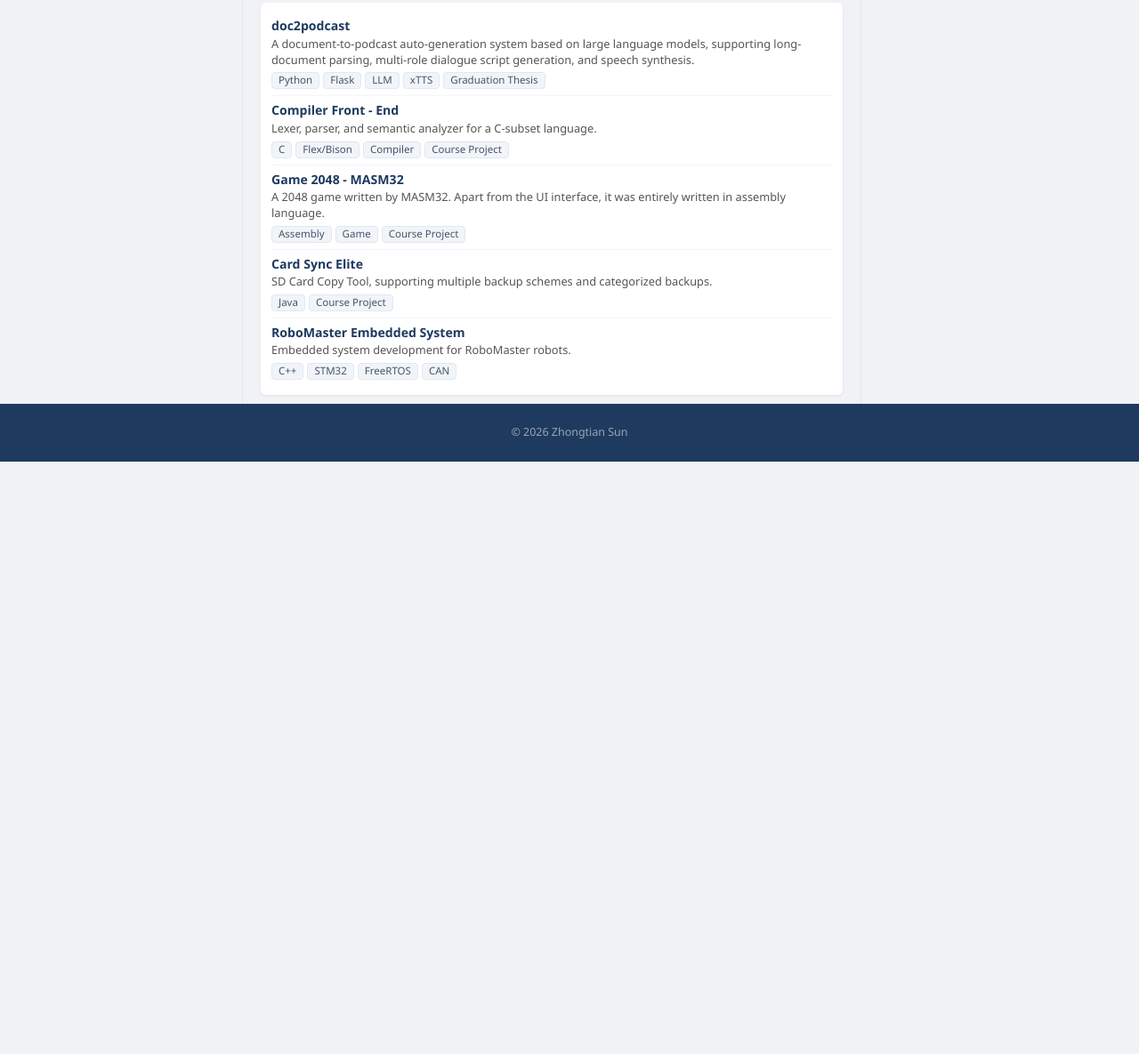
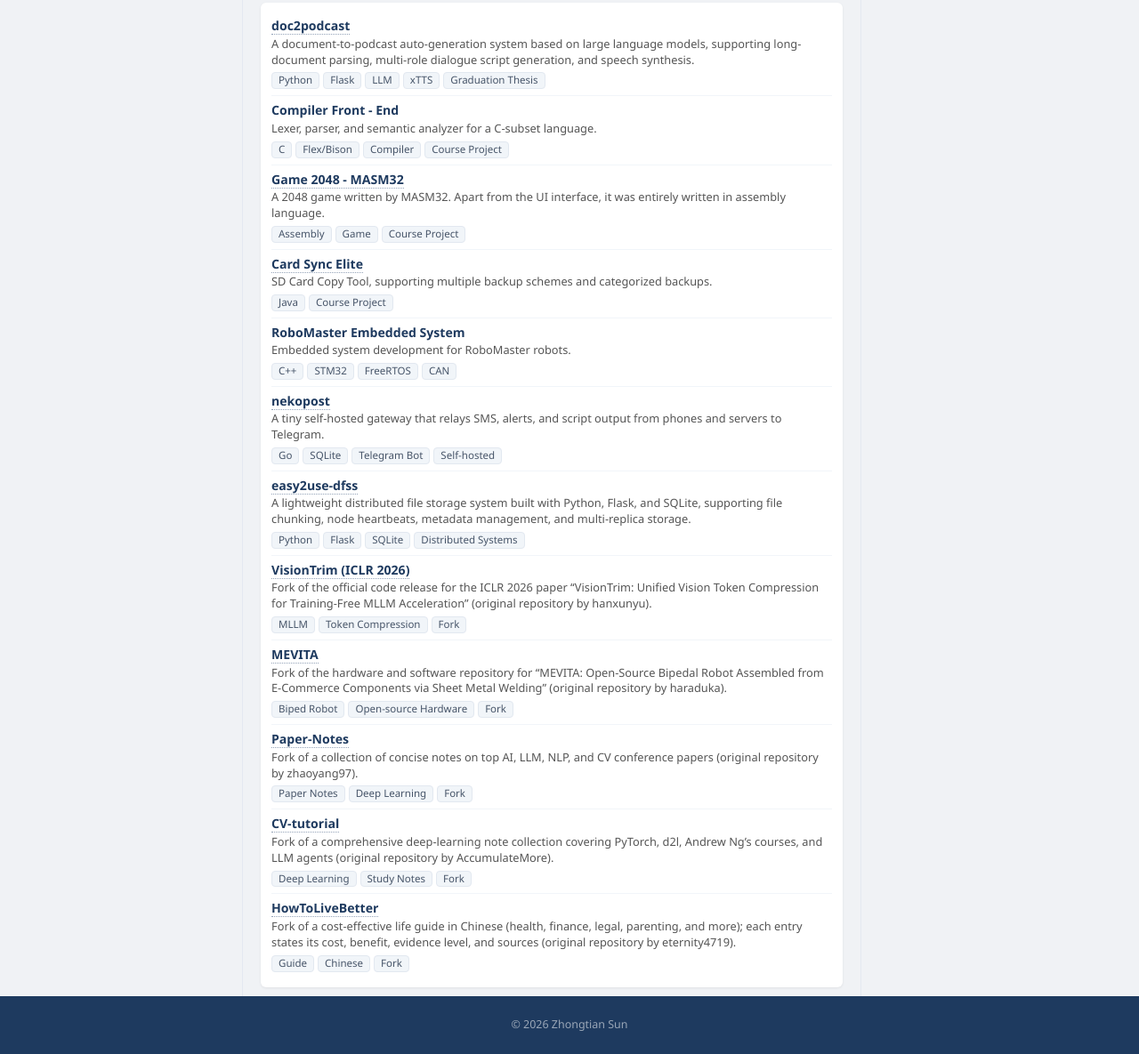
Before and after one commit to imdrinkcat/imdrinkcat.github.io, a plain HTML site: page index.html in a window 1280 px wide. Shown: the part 947-2132 px from the top of the page at 89% size. Before the commit the page ends 1466 px from the top, so only its background shows below. Drawn offline with Linux system fonts and the light colour scheme.

Commit message:
Link existing projects to GitHub repos and add public repos
Co-Authored-By: Claude Sonnet 5.5 <noreply@anthropic.com>

```diff
--- a/index.html
+++ b/index.html
@@ -138,7 +138,7 @@
             <div class="card">
                 <ul class="proj-list">
                     <li>
-                        <div class="proj-name">doc2podcast</div>
+                        <div class="proj-name"><a class="proj-link" href="https://github.com/imdrinkcat/doc2podcast" target="_blank" rel="noopener noreferrer">doc2podcast</a></div>
                         <div class="proj-desc">A document-to-podcast auto-generation system based on large language models, supporting long-document parsing, multi-role dialogue script generation, and speech synthesis.</div>
                         <div class="proj-tags">
                             <span class="ptag">Python</span>
@@ -161,7 +161,7 @@
                     </li>
 
                     <li>
-                        <div class="proj-name">Game 2048 - MASM32</div>
+                        <div class="proj-name"><a class="proj-link" href="https://github.com/imdrinkcat/game2048-masm32" target="_blank" rel="noopener noreferrer">Game 2048 - MASM32</a></div>
                         <div class="proj-desc">
                             A 2048 game written by MASM32. Apart from the UI interface, it was entirely written in assembly language.
                         </div>
@@ -173,7 +173,7 @@
                     </li>
 
                     <li>
-                        <div class="proj-name">Card Sync Elite</div>
+                        <div class="proj-name"><a class="proj-link" href="https://github.com/imdrinkcat/CardSyncElite" target="_blank" rel="noopener noreferrer">Card Sync Elite</a></div>
                         <div class="proj-desc">
                             SD Card Copy Tool, supporting multiple backup schemes and categorized backups.
                         </div>
@@ -193,6 +193,78 @@
                             <span class="ptag">STM32</span>
                             <span class="ptag">FreeRTOS</span>
                             <span class="ptag">CAN</span>
+                        </div>
+                    </li>
+
+                    <li>
+                        <div class="proj-name"><a class="proj-link" href="https://github.com/imdrinkcat/nekopost" target="_blank" rel="noopener noreferrer">nekopost</a></div>
+                        <div class="proj-desc">A tiny self-hosted gateway that relays SMS, alerts, and script output from phones and servers to Telegram.</div>
+                        <div class="proj-tags">
+                            <span class="ptag">Go</span>
+                            <span class="ptag">SQLite</span>
+                            <span class="ptag">Telegram Bot</span>
+                            <span class="ptag">Self-hosted</span>
+                        </div>
+                    </li>
+
+                    <li>
+                        <div class="proj-name"><a class="proj-link" href="https://github.com/imdrinkcat/easy2use-dfss" target="_blank" rel="noopener noreferrer">easy2use-dfss</a></div>
+                        <div class="proj-desc">A lightweight distributed file storage system built with Python, Flask, and SQLite, supporting file chunking, node heartbeats, metadata management, and multi-replica storage.</div>
+                        <div class="proj-tags">
+                            <span class="ptag">Python</span>
+                            <span class="ptag">Flask</span>
+                            <span class="ptag">SQLite</span>
+                            <span class="ptag">Distributed Systems</span>
+                        </div>
+                    </li>
+
+                    <li>
+                        <div class="proj-name"><a class="proj-link" href="https://github.com/imdrinkcat/VisionTrim" target="_blank" rel="noopener noreferrer">VisionTrim (ICLR 2026)</a></div>
+                        <div class="proj-desc">Fork of the official code release for the ICLR 2026 paper &ldquo;VisionTrim: Unified Vision Token Compression for Training-Free MLLM Acceleration&rdquo; (original repository by hanxunyu).</div>
+                        <div class="proj-tags">
+                            <span class="ptag">MLLM</span>
+                            <span class="ptag">Token Compression</span>
+                            <span class="ptag">Fork</span>
+                        </div>
+                    </li>
+
+                    <li>
+                        <div class="proj-name"><a class="proj-link" href="https://github.com/imdrinkcat/mevita" target="_blank" rel="noopener noreferrer">MEVITA</a></div>
+                        <div class="proj-desc">Fork of the hardware and software repository for &ldquo;MEVITA: Open-Source Bipedal Robot Assembled from E-Commerce Components via Sheet Metal Welding&rdquo; (original repository by haraduka).</div>
+                        <div class="proj-tags">
+                            <span class="ptag">Biped Robot</span>
+                            <span class="ptag">Open-source Hardware</span>
+                            <span class="ptag">Fork</span>
+                        </div>
+                    </li>
+
+                    <li>
+                        <div class="proj-name"><a class="proj-link" href="https://github.com/imdrinkcat/Paper-Notes" target="_blank" rel="noopener noreferrer">Paper-Notes</a></div>
+                        <div class="proj-desc">Fork of a collection of concise notes on top AI, LLM, NLP, and CV conference papers (original repository by zhaoyang97).</div>
+                        <div class="proj-tags">
+                            <span class="ptag">Paper Notes</span>
+                            <span class="ptag">Deep Learning</span>
+                            <span class="ptag">Fork</span>
+                        </div>
+                    </li>
+
+                    <li>
+                        <div class="proj-name"><a class="proj-link" href="https://github.com/imdrinkcat/CV-tutorial" target="_blank" rel="noopener noreferrer">CV-tutorial</a></div>
+                        <div class="proj-desc">Fork of a comprehensive deep-learning note collection covering PyTorch, d2l, Andrew Ng&rsquo;s courses, and LLM agents (original repository by AccumulateMore).</div>
+                        <div class="proj-tags">
+                            <span class="ptag">Deep Learning</span>
+                            <span class="ptag">Study Notes</span>
+                            <span class="ptag">Fork</span>
+                        </div>
+                    </li>
+
+                    <li>
+                        <div class="proj-name"><a class="proj-link" href="https://github.com/imdrinkcat/HowToLiveBetter" target="_blank" rel="noopener noreferrer">HowToLiveBetter</a></div>
+                        <div class="proj-desc">Fork of a cost-effective life guide in Chinese (health, finance, legal, parenting, and more); each entry states its cost, benefit, evidence level, and sources (original repository by eternity4719).</div>
+                        <div class="proj-tags">
+                            <span class="ptag">Guide</span>
+                            <span class="ptag">Chinese</span>
+                            <span class="ptag">Fork</span>
                         </div>
                     </li>
                 </ul>
--- a/style.css
+++ b/style.css
@@ -420,6 +420,25 @@ h3 {
     color: #1e3a5f;
 }
 
+.proj-link {
+    color: inherit;
+    text-decoration: none;
+    border-bottom: 1px dotted #94a3b8;
+}
+
+.proj-link:hover,
+.proj-link:focus-visible {
+    color: #2563eb;
+    border-bottom-color: #2563eb;
+    text-decoration: none;
+}
+
+.proj-link:focus-visible {
+    outline: 2px solid #2563eb;
+    outline-offset: 2px;
+    border-radius: 2px;
+}
+
 .proj-desc {
     font-size: 0.8rem;
     color: #555;
```
